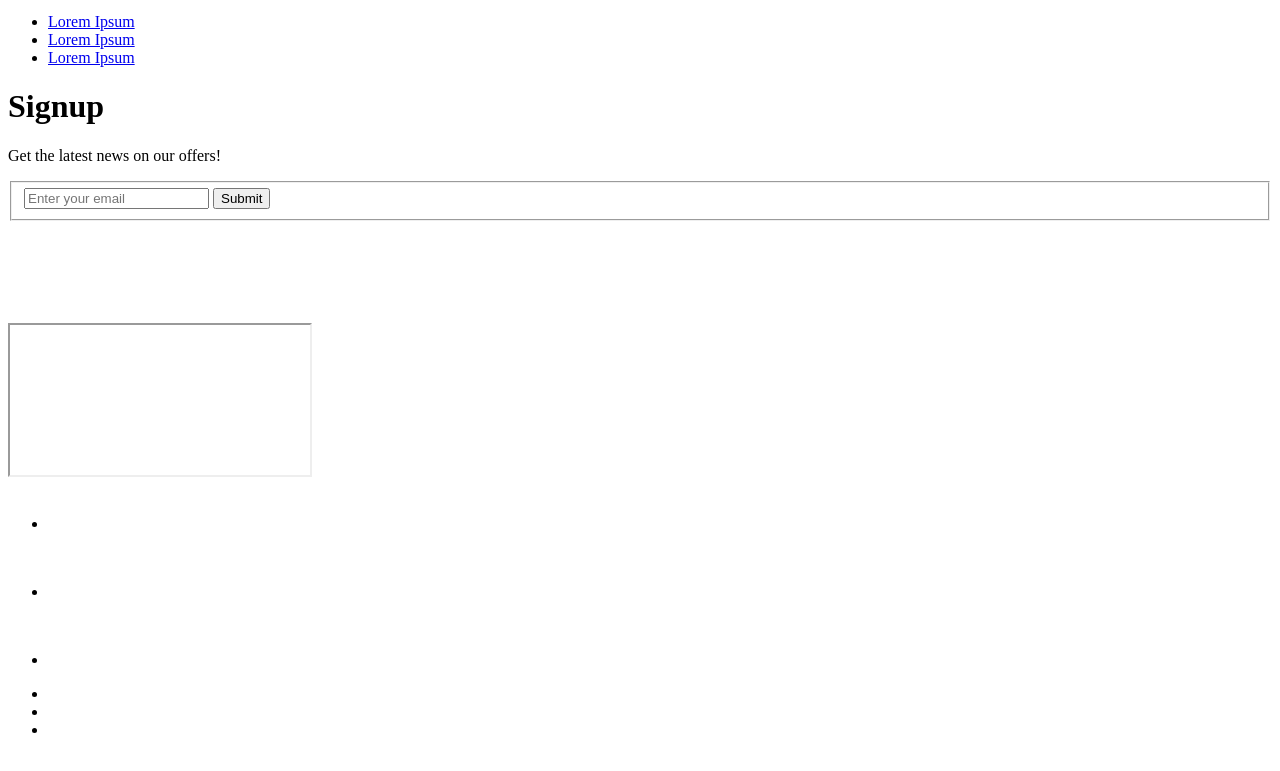
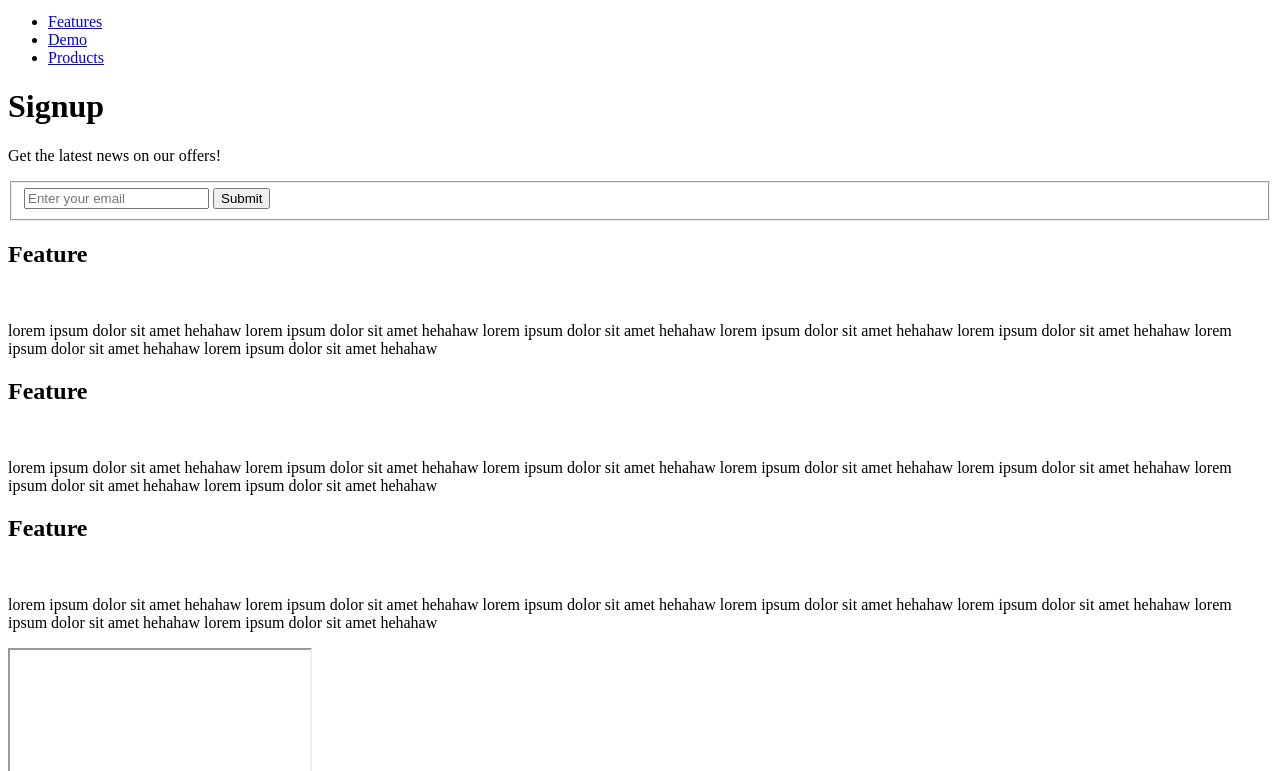
Before and after one commit to CoderDez/LandingPage, a plain HTML site: page index.html in a window 1280 px wide. Shown: the part 29-800 px from the top of the page. Drawn offline with Linux system fonts and the light colour scheme.

Commit message:
structure of html finished
placeholders for content are in place. real content needs to be inserted as does images.

```diff
--- a/index.html
+++ b/index.html
@@ -13,9 +13,9 @@
             <!-- nav -->
             <nav id="nav-bar">
                 <ul class="nav-list">
-                    <li class="nav-item"><a class="nav-link" href="#">Lorem Ipsum</a></li>
-                    <li class="nav-item"><a class="nav-link" href="#">Lorem Ipsum</a></li>
-                    <li class="nav-item"><a class="nav-link" href="#">Lorem Ipsum</a></li>
+                    <li class="nav-item"><a class="nav-link" href="#features">Features</a></li>
+                    <li class="nav-item"><a class="nav-link" href="#demo">Demo</a></li>
+                    <li class="nav-item"><a class="nav-link" href="#products">Products</a></li>
                 </ul>
             </nav>
         </header>
@@ -34,76 +34,106 @@
                 </form>
             </div>
             <!-- features -->
-            <div class="features-container">
+            <div id="features" class="features-container">
                 <div class="feature">
-                    <img class="feature-image" alt="" src=""/>
-                    <p class="feature-desc"></p>
+                    <h2 class="feature-name">Feature</h2>
+                    <div class="feature-details">
+                        <img class="feature-image" alt="" src=""/>
+                        <p class="feature-desc">
+                            lorem ipsum dolor sit amet hehahaw lorem ipsum dolor sit amet hehahaw lorem
+                            ipsum dolor sit amet hehahaw lorem ipsum dolor sit amet hehahaw lorem ipsum
+                            dolor sit amet hehahaw lorem ipsum dolor sit amet hehahaw lorem ipsum dolor
+                            sit amet hehahaw
+                        </p>
+                    </div>
                 </div>
+
                 <div class="feature">
-                    <img class="feature-image" alt="" src=""/>
-                    <p class="feature-desc"></p>
+                    <h2 class="feature-name">Feature</h2>
+                    <div class="feature-details">
+                        <img class="feature-image" alt="" src=""/>
+                        <p class="feature-desc">
+                            lorem ipsum dolor sit amet hehahaw lorem ipsum dolor sit amet hehahaw lorem ipsum
+                            dolor sit amet hehahaw lorem ipsum dolor sit amet hehahaw lorem ipsum
+                            dolor sit amet hehahaw lorem ipsum dolor sit amet hehahaw lorem ipsum
+                            dolor sit amet hehahaw
+                        </p>
+                    </div>
                 </div>
+
                 <div class="feature">
-                    <img class="feature-image" alt="" src=""/>
-                    <p class="feature-desc"></p>
+                    <h2 class="feature-name">Feature</h2>
+                    <div class="feature-details">
+                        <img class="feature-image" alt="" src=""/>
+                        <p class="feature-desc">
+                            lorem ipsum dolor sit amet hehahaw lorem ipsum dolor sit amet hehahaw lorem
+                            ipsum dolor sit amet hehahaw lorem ipsum dolor sit amet hehahaw lorem ipsum
+                            dolor sit amet hehahaw lorem ipsum dolor sit amet hehahaw lorem ipsum dolor
+                            sit amet hehahaw
+                        </p>
+                    </div>
                 </div>
             </div>
             <!-- video -->
-            <div class="video-container">
+            <div id="demo" class="video-container">
                 <iframe></iframe>
             </div>
             <!-- products -->
-            <div class="products-container">
+            <div id="products" class="products-container">
                 <!-- low price product-->
                 <div class="product">
                     <header>
-
+                        <h2 class="product-name">Product</h2>
+                        <p class="price">lorem ipsum</p>
                     </header>
                     <div class="product-image-container">
                         <img class="product-image" alt="" src=""/>
                     </div>
                     <ul class="product-feature-list">
-                        <li class="product-feature"></li>
+                        <li class="product-feature">feature</li>
                     </ul>
                 </div>
                 <!-- medium price product (seller) -->
                 <div class="product">
                     <header>
-
+                        <h2 class="product-name">Product</h2>
+                        <p class="price">lorem ipsum</p>
                     </header>
                     <div class="product-image-container">
                         <img class="product-image" alt="" src=""/>
                     </div>
                     <ul class="product-feature-list">
-                        <li class="product-feature"></li>
+                        <li class="product-feature">feature</li>
                     </ul>
                 </div>
                 <!-- high price product-->
                 <div class="product">
                     <header>
-
+                        <h2 class="product-name">Product</h2>
+                        <p class="price">lorem ipsum</p>
                     </header>
                     <div class="product-image-container">
                         <img class="product-image" alt="" src=""/>
                     </div>
                     <ul class="product-feature-list">
-                        <li class="product-feature"></li>
+                        <li class="product-feature">feature</li>
                     </ul>
                 </div>
             </div>
         </main>
+        <!-- footer -->
         <footer>
             <p class="copyright"></p>
             <nav class="footer-nav">
                 <ul class="footer-nav-list">
-                    <li class="footer-link">
-                        <a href=""></a>
+                    <li>
+                        <a class="footer-link" href="#">lorem ipsum</a>
                     </li>
-                    <li class="footer-link">
-                        <a href=""></a>
+                    <li>
+                        <a class="footer-link" href="#">lorem ipsum</a>
                     </li>
-                    <li class="footer-link">
-                        <a href=""></a>
+                    <li>
+                        <a class="footer-link" href="#">lorem ipsum</a>
                     </li>
                 </ul>
             </nav>
```
